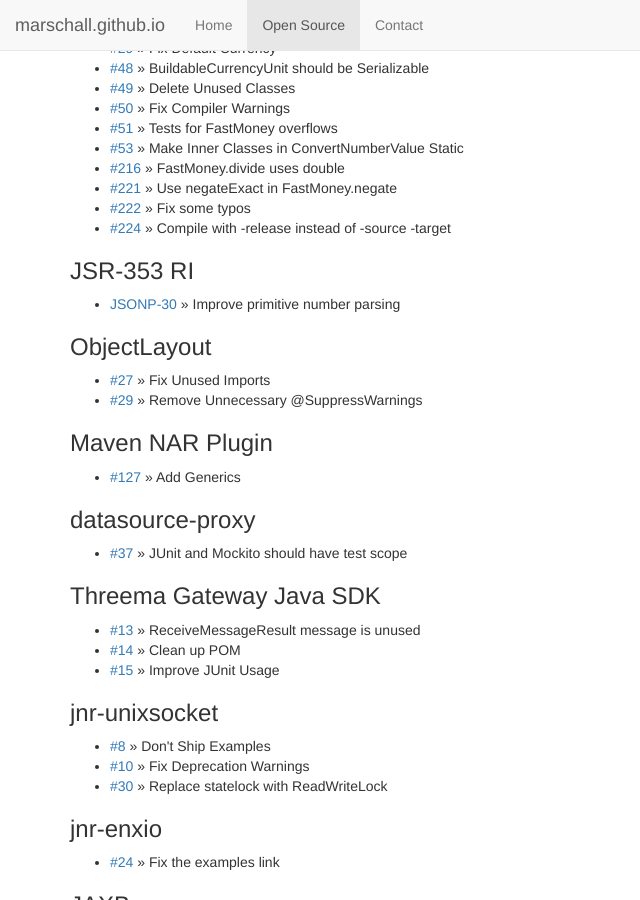
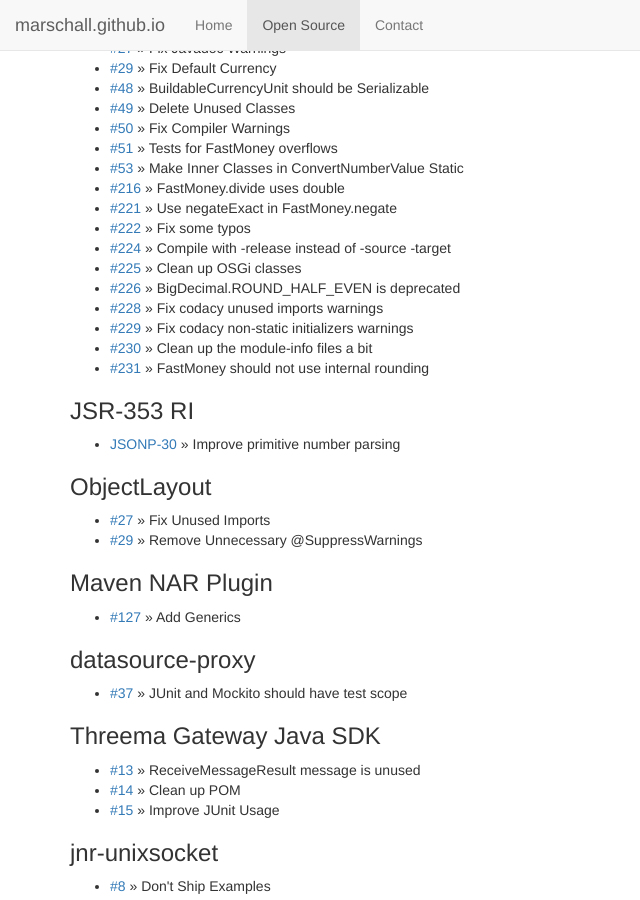
Before and after one commit to marschall/marschall.github.com, a Jekyll site: the page built from open-source.html, in a window 1280 px wide and 900 px high, scrolled down 7967 px. Shown: the whole window, without its empty margins (0-640 px from the left). Built offline with Jekyll 4.4.1, drawn with Linux system fonts in a browser that asks for light colours; some of the changed text lies outside the part shown.

Commit message:
add more prs

```diff
--- a/open-source.html
+++ b/open-source.html
@@ -468,6 +469,12 @@
   <li><a href="https://github.com/JavaMoney/jsr354-ri/pull/221">#221</a> &raquo; Use negateExact in FastMoney.negate</li>
   <li><a href="https://github.com/JavaMoney/jsr354-ri/pull/222">#222</a> &raquo; Fix some typos</li>
   <li><a href="https://github.com/JavaMoney/jsr354-ri/pull/224">#224</a> &raquo; Compile with -release instead of -source -target</li>
+  <li><a href="https://github.com/JavaMoney/jsr354-ri/pull/225">#225</a> &raquo; Clean up OSGi classes</li>
+  <li><a href="https://github.com/JavaMoney/jsr354-ri/pull/226">#226</a> &raquo; BigDecimal.ROUND_HALF_EVEN is deprecated</li>
+  <li><a href="https://github.com/JavaMoney/jsr354-ri/pull/228">#228</a> &raquo; Fix codacy unused imports warnings</li>
+  <li><a href="https://github.com/JavaMoney/jsr354-ri/pull/229">#229</a> &raquo; Fix codacy non-static initializers warnings</li>
+  <li><a href="https://github.com/JavaMoney/jsr354-ri/pull/230">#230</a> &raquo; Clean up the module-info files a bit</li>
+  <li><a href="https://github.com/JavaMoney/jsr354-ri/pull/231">#231</a> &raquo; FastMoney should not use internal rounding</li>
 </ul>
 <h3>JSR-353 RI</h3>
 <ul>
```
Also changed, not shown: other parts of open-source.html (+1 -0 lines).
